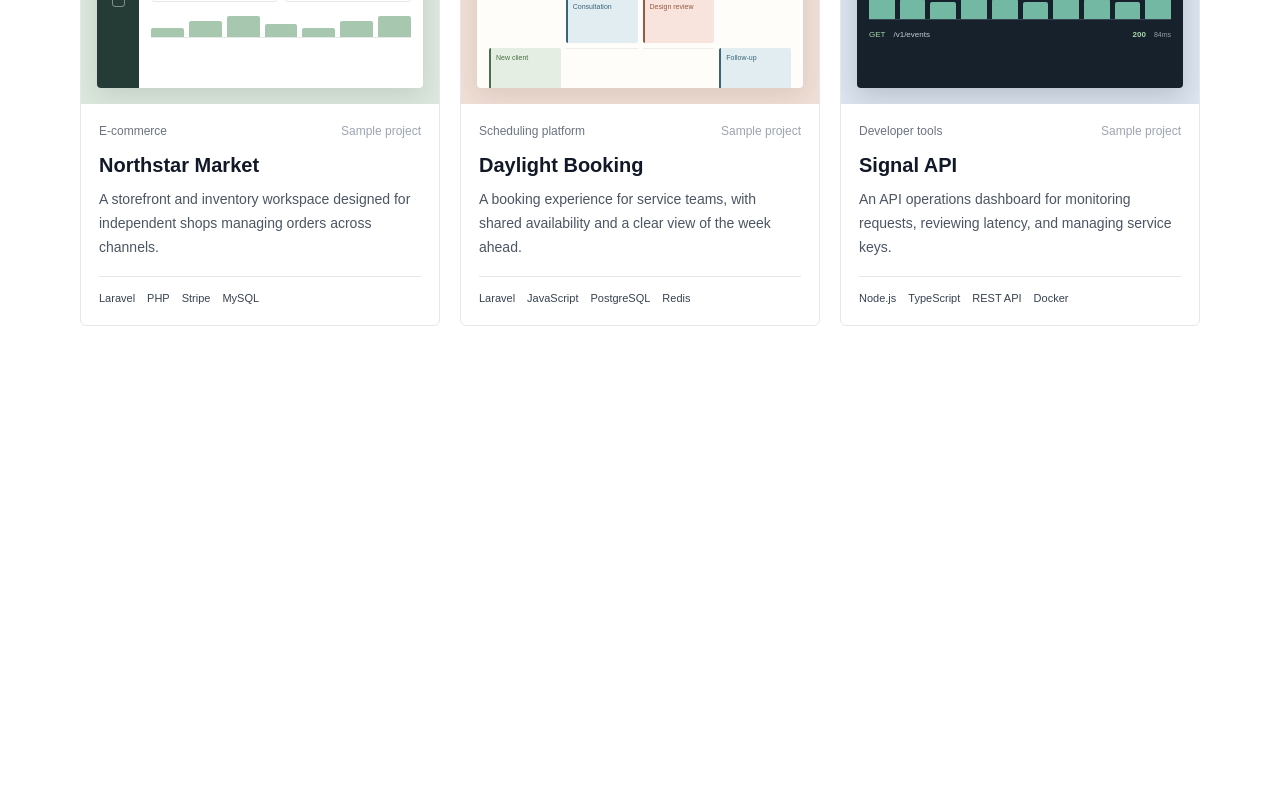
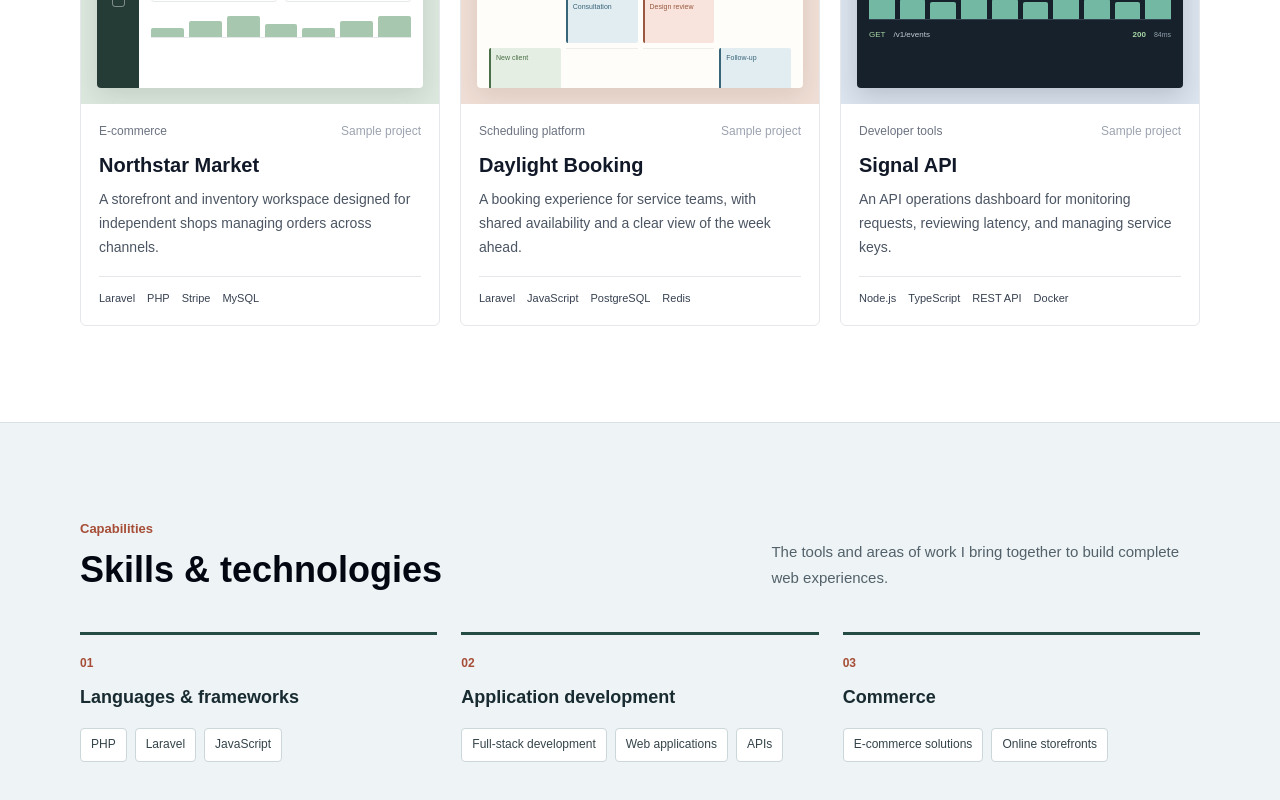
Before and after one commit to sergiu920/myportfolio, a React (Vite) app in the folder client/: page / in a window 1280 px wide. Shown: the part 1730-2530 px from the top of the page. Before the commit the page ends 2152 px from the top, so only its background shows below. Built offline with nearby package versions, Linux system fonts and the light colour scheme.

Commit message:
#7: Skills section

```diff
--- a/client/src/App.css
+++ b/client/src/App.css
@@ -504,10 +504,102 @@ html {
     line-height: 1.65;
 }
 
+.skills-section {
+    border-top: 1px solid #d8e2e5;
+    background: #eef3f5;
+}
+
+.skills-heading {
+    display: grid;
+    grid-template-columns: minmax(0, 1fr) minmax(240px, 0.65fr);
+    align-items: end;
+    gap: 32px;
+}
+
+.skills-eyebrow {
+    color: #a64e37;
+    font-size: 13px;
+    font-weight: 650;
+}
+
+.skills-intro {
+    max-width: 27rem;
+    justify-self: end;
+    color: #52616a;
+    font-size: 15px;
+    line-height: 1.7;
+}
+
+.skills-groups {
+    display: grid;
+    grid-template-columns: repeat(3, minmax(0, 1fr));
+    gap: 24px;
+    margin-top: 42px;
+}
+
+.skill-group {
+    min-width: 0;
+    border-top: 3px solid #244c45;
+    padding-top: 15px;
+}
+
+.skill-group-number {
+    color: #a64e37;
+    font-size: 12px;
+    font-weight: 650;
+}
+
+.skill-group h3 {
+    margin-top: 10px;
+    color: #182b31;
+    font-size: 18px;
+    font-weight: 650;
+}
+
+.skill-list {
+    display: flex;
+    flex-wrap: wrap;
+    gap: 8px;
+    margin-top: 17px;
+    padding: 0;
+    list-style: none;
+}
+
+.skill-list li {
+    border: 1px solid #cbd7da;
+    border-radius: 4px;
+    background: #ffffff;
+    padding: 8px 10px;
+    color: #34444a;
+    font-size: 12px;
+    line-height: 1.3;
+}
+
 @media (max-width: 768px) {
     .about-inner {
         grid-template-columns: minmax(0, 1fr);
         gap: 40px;
+    }
+
+    .skills-heading {
+        grid-template-columns: minmax(0, 1fr);
+        gap: 14px;
+    }
+
+    .skills-intro {
+        justify-self: start;
+    }
+
+    .skills-groups {
+        grid-template-columns: repeat(2, minmax(0, 1fr));
+        gap: 28px 20px;
+    }
+}
+
+@media (max-width: 540px) {
+    .skills-groups {
+        grid-template-columns: minmax(0, 1fr);
+        gap: 24px;
     }
 }
 
--- a/client/src/App.tsx
+++ b/client/src/App.tsx
@@ -1,6 +1,7 @@
 import Header from "./components/Header";
 import Hero from "./components/Hero";
 import About from "./components/About";
+import Skills from "./components/Skills";
 import Projects from "./components/Projects";
 import "./App.css";
 
@@ -12,6 +13,7 @@ export default function App() {
         <Hero />
         <About />
         <Projects />
+        <Skills />
       </main>
     </>
   );
--- a/client/src/components/Header.tsx
+++ b/client/src/components/Header.tsx
@@ -4,6 +4,7 @@ import Logo from "../assets/logo.svg";
 
 const links = [
     { label: "About", href: "#about" },
+    { label: "Skills", href: "#skills" },
     { label: "Projects", href: "#projects" },
     { label: "Contact", href: "#contact" },
 ];
--- /dev/null
+++ b/client/src/components/Skills.tsx
@@ -0,0 +1,51 @@
+export default function Skills() {
+  const skillGroups = [
+    {
+      number: "01",
+      title: "Languages & frameworks",
+      skills: ["PHP", "Laravel", "JavaScript"],
+    },
+    {
+      number: "02",
+      title: "Application development",
+      skills: ["Full-stack development", "Web applications", "APIs"],
+    },
+    {
+      number: "03",
+      title: "Commerce",
+      skills: ["E-commerce solutions", "Online storefronts"],
+    },
+  ];
+
+  return (
+    <section id="skills" className="skills-section scroll-mt-16">
+      <div className="mx-auto max-w-6xl px-4 py-20 md:py-24">
+        <div className="skills-heading">
+          <div>
+            <p className="skills-eyebrow">Capabilities</p>
+            <h2 className="mt-3 text-3xl font-bold text-gray-950 md:text-4xl">
+              Skills &amp; technologies
+            </h2>
+          </div>
+          <p className="skills-intro">
+            The tools and areas of work I bring together to build complete web experiences.
+          </p>
+        </div>
+
+        <div className="skills-groups">
+          {skillGroups.map((group) => (
+            <section className="skill-group" key={group.number} aria-labelledby={`skill-group-${group.number}`}>
+              <span className="skill-group-number">{group.number}</span>
+              <h3 id={`skill-group-${group.number}`}>{group.title}</h3>
+              <ul className="skill-list">
+                {group.skills.map((skill) => (
+                  <li key={skill}>{skill}</li>
+                ))}
+              </ul>
+            </section>
+          ))}
+        </div>
+      </div>
+    </section>
+  );
+}
```
